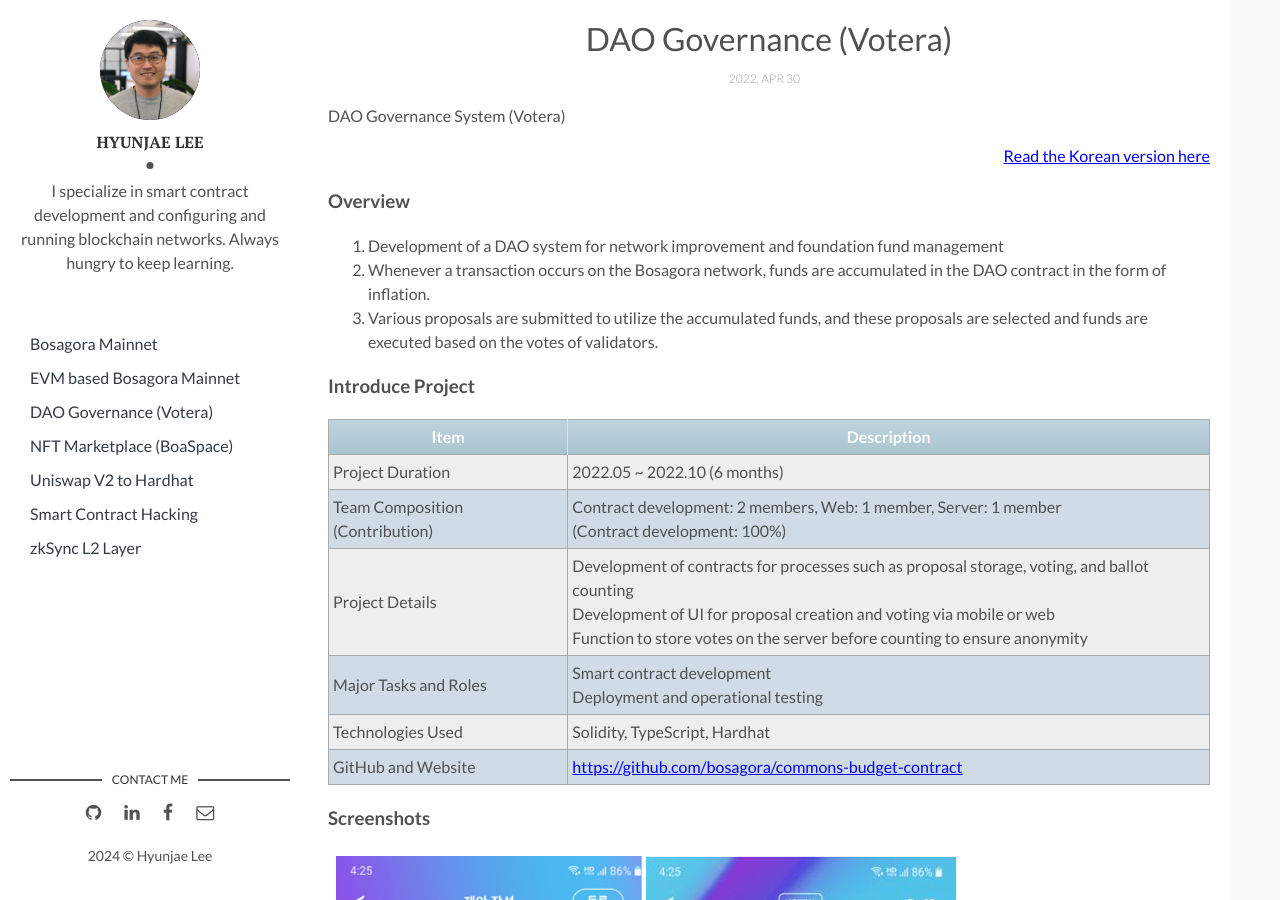
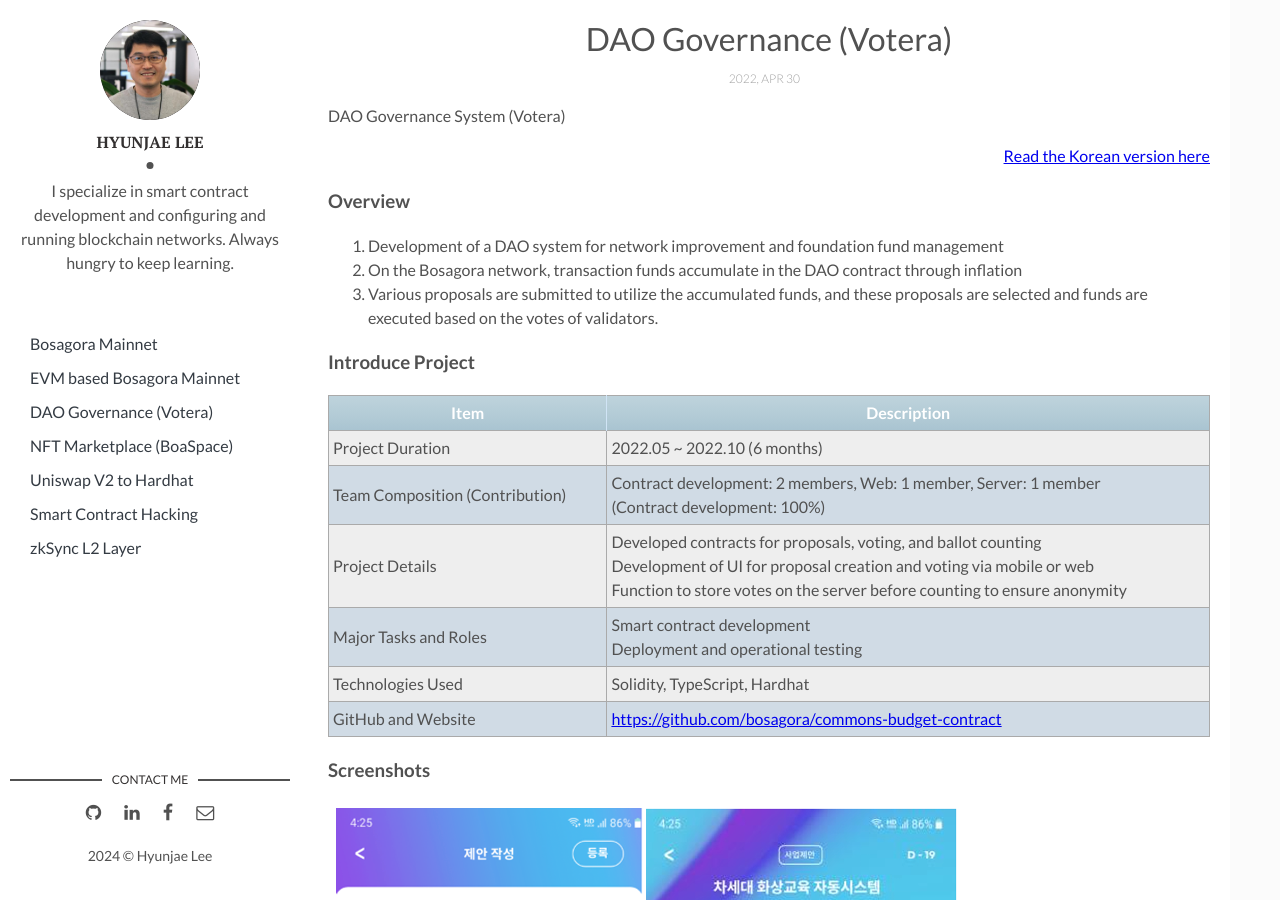
Before and after one commit to linked0/linked0.github.io, a Jekyll site: the page built from _posts/2019-09-03-votera.markdown, in a window 1280 px wide and 900 px high, scrolled down 463 px. Built offline with Jekyll 4.4.1, drawn with Linux system fonts in a browser that asks for light colours; nearby versions of some CDN libraries.

Commit message:
Refine details

```diff
--- a/_posts/2019-09-02-evm-bosagora.markdown
+++ b/_posts/2019-09-02-evm-bosagora.markdown
@@ -17,7 +17,7 @@
 1. Development of EVM-based PoS blockchain
 2. Development of the Execution Layer based on geth code
 3. Development of the Consensus Layer based on prysm code
-4. Development of the feature where transaction fees and automatically generated inflation are accumulated in the DAO contract
+4. Developed a feature to accumulate transaction fees and inflation in the DAO contract
 
 ### Introduce Project
 
--- a/_posts/2019-09-03-votera.markdown
+++ b/_posts/2019-09-03-votera.markdown
@@ -15,19 +15,19 @@
 
 ### Overview
 1. Development of a DAO system for network improvement and foundation fund management
-2. Whenever a transaction occurs on the Bosagora network, funds are accumulated in the DAO contract in the form of inflation.
+2. On the Bosagora network, transaction funds accumulate in the DAO contract through inflation
 3. Various proposals are submitted to utilize the accumulated funds, and these proposals are selected and funds are executed based on the votes of validators.
 
 ### Introduce Project
 
-| Item                            | Description                                                                                                                                                                                                                                           |
-| ------------------------------- | ----------------------------------------------------------------------------------------------------------------------------------------------------------------------------------------------------------------------------------------------------- |
-| Project Duration                | 2022.05 ~ 2022.10 (6 months)                                                                                                                                                                                                                          |
-| Team Composition (Contribution) | Contract development: 2 members,  Web: 1 member,  Server: 1 member <br> (Contract development: 100%)                                                                                                                                                  |
-| Project Details                 | Development of contracts for processes such as proposal storage, voting, and ballot counting <br> Development of UI for proposal creation and voting via mobile or web <br> Function to store votes on the server before counting to ensure anonymity |
-| Major Tasks and Roles           | Smart contract development <br> Deployment and operational testing                                                                                                                                                                                    |
-| Technologies Used               | Solidity, TypeScript, Hardhat                                                                                                                                                                                                                         |
-| GitHub and Website              | [https://github.com/bosagora/commons-budget-contract](https://github.com/bosagora/commons-budget-contract)                                                                                                                                            |
+| Item                            | Description                                                                                                                                                                                                             |
+| ------------------------------- | ----------------------------------------------------------------------------------------------------------------------------------------------------------------------------------------------------------------------- |
+| Project Duration                | 2022.05 ~ 2022.10 (6 months)                                                                                                                                                                                            |
+| Team Composition (Contribution) | Contract development: 2 members,  Web: 1 member,  Server: 1 member <br> (Contract development: 100%)                                                                                                                    |
+| Project Details                 | Developed contracts for proposals, voting, and ballot counting <br> Development of UI for proposal creation and voting via mobile or web <br> Function to store votes on the server before counting to ensure anonymity |
+| Major Tasks and Roles           | Smart contract development <br> Deployment and operational testing                                                                                                                                                      |
+| Technologies Used               | Solidity, TypeScript, Hardhat                                                                                                                                                                                           |
+| GitHub and Website              | [https://github.com/bosagora/commons-budget-contract](https://github.com/bosagora/commons-budget-contract)                                                                                                              |
 
 ### Screenshots
 ![Image 1]({{site.baseurl}}/assets/img/votera-1.png)
```
Also changed, not shown: _posts/2019-09-04-boaspace.markdown (+4 -4 lines).
